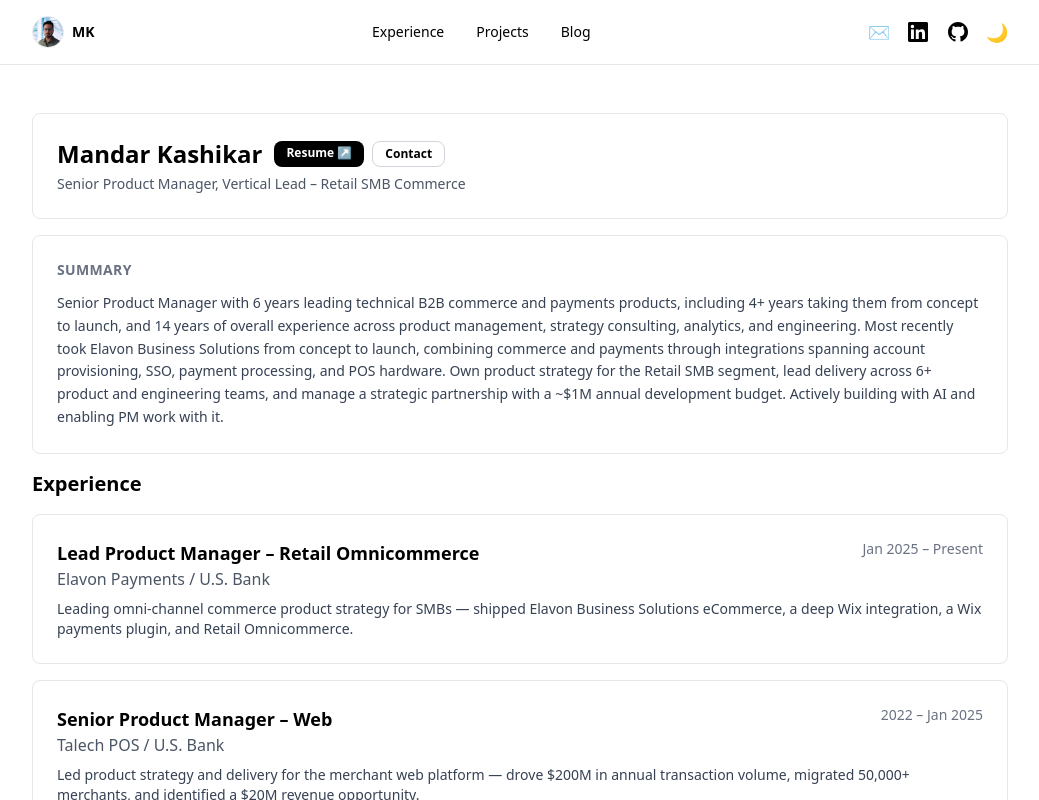
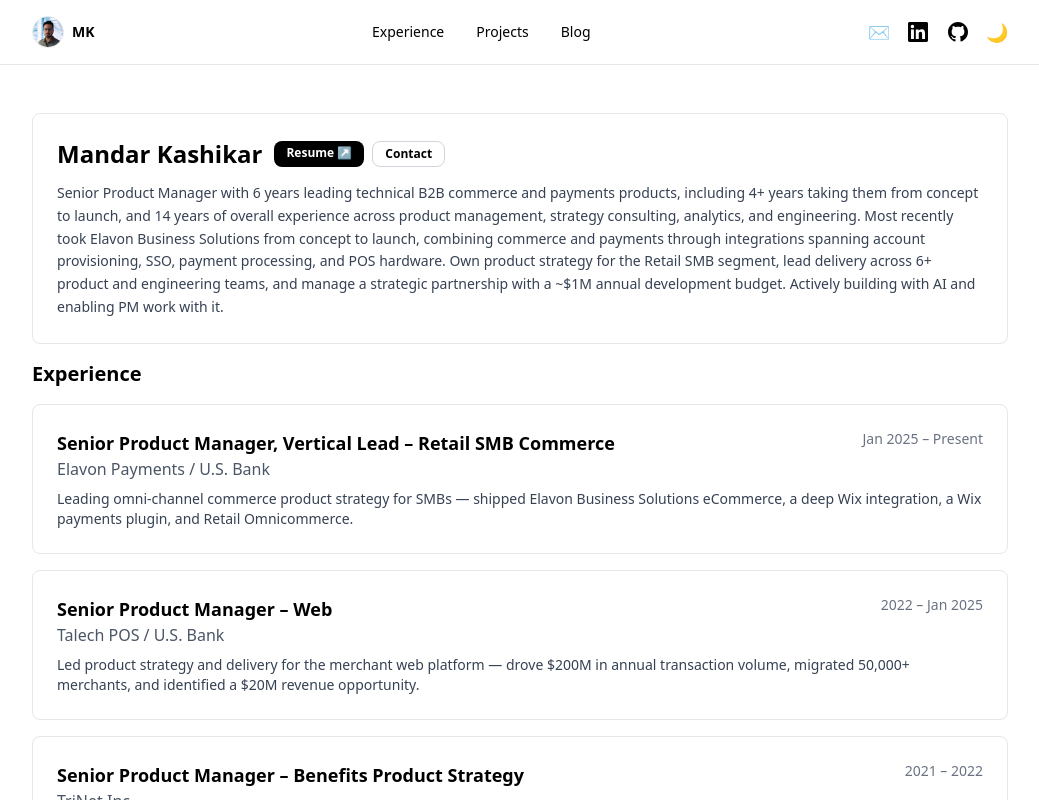
Before and after one commit to mandarkashikar/mandarkashikar.com, a Next.js app: page / in a window 1280 px wide. Shown: the top 800 px of the page, without its empty margins (120-1159 px from the left). Built offline with nearby package versions, Linux system fonts and the light colour scheme.

Commit message:
ui: merge hero+summary card, move title to experience, drop subtitle

```diff
--- a/pages/index.tsx
+++ b/pages/index.tsx
@@ -8,7 +8,7 @@
   {
     id: 'elavon-2025',
     year: 'Jan 2025 – Present',
-    role: 'Lead Product Manager – Retail Omnicommerce',
+    role: 'Senior Product Manager, Vertical Lead – Retail SMB Commerce',
     company: 'Elavon Payments / U.S. Bank',
     location: 'Toronto, Canada',
     summary: 'Leading omni-channel commerce product strategy for SMBs — shipped Elavon Business Solutions eCommerce, a deep Wix integration, a Wix payments plugin, and Retail Omnicommerce.',
@@ -341,8 +341,7 @@
         {/* Hero Section */}
         <section className="mb-4">
           <div className="p-6 border border-gray-200 dark:border-gray-800 rounded-lg">
-            <div>
-              <div className="flex items-center gap-3 flex-wrap mb-1">
+            <div className="flex items-center gap-3 flex-wrap mb-3">
               <h1 className="text-2xl font-bold">Mandar Kashikar</h1>
               <div className="flex gap-2">
                 <a
@@ -361,17 +360,6 @@
                 </a>
               </div>
             </div>
-              <p className="text-sm text-gray-600 dark:text-gray-400">
-                Senior Product Manager, Vertical Lead – Retail SMB Commerce
-              </p>
-            </div>
-          </div>
-        </section>
-
-        {/* Summary */}
-        <section className="mb-4">
-          <div className="p-6 border border-gray-200 dark:border-gray-800 rounded-lg">
-            <h2 className="text-sm font-semibold text-gray-500 dark:text-gray-400 uppercase tracking-wide mb-3">Summary</h2>
             <p className="text-sm text-gray-700 dark:text-gray-300 leading-relaxed">
               Senior Product Manager with 6 years leading technical B2B commerce and payments products, including 4+ years taking them from concept to launch, and 14 years of overall experience across product management, strategy consulting, analytics, and engineering. Most recently took Elavon Business Solutions from concept to launch, combining commerce and payments through integrations spanning account provisioning, SSO, payment processing, and POS hardware. Own product strategy for the Retail SMB segment, lead delivery across 6+ product and engineering teams, and manage a strategic partnership with a ~$1M annual development budget. Actively building with AI and enabling PM work with it.
             </p>
```
Lines whose indentation alone changed are shown as unchanged.
